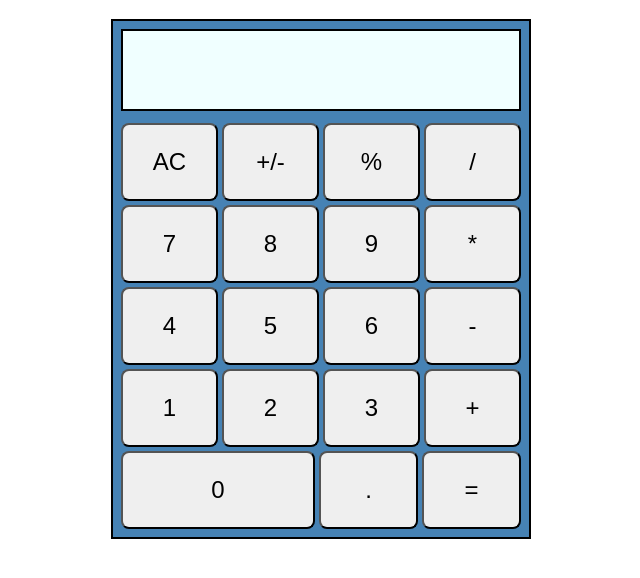
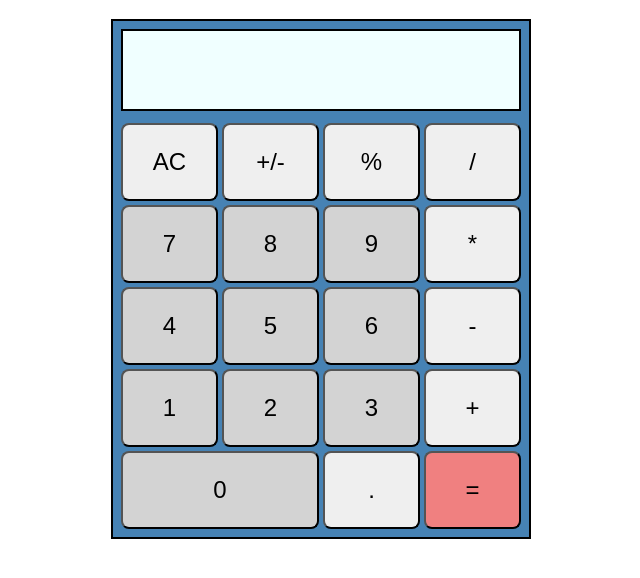
Before and after one commit to cjriley20/calculator, a plain HTML site: page index.html in a window 1280 px wide. Shown: the part 98-676 px from the top of the page, without its empty margins (319-959 px from the left). Drawn offline with Linux system fonts and the light colour scheme.

Commit message:
Align buttons and change color.

```diff
--- a/index.html
+++ b/index.html
@@ -23,30 +23,34 @@
         </div>
 
         <div class="row">
-            <button>7</button>
-            <button>8</button>
-            <button>9</button>
+            <button class="digit">7</button>
+            <button class="digit">8</button>
+            <button class="digit">9</button>
             <button>*</button>
         </div>
 
         <div class="row">
-            <button>4</button>
-            <button>5</button>
-            <button>6</button>
+            <button class="digit">4</button>
+            <button class="digit">5</button>
+            <button class="digit">6</button>
             <button>-</button>
         </div>
 
         <div class="row">
-            <button>1</button>
-            <button>2</button>
-            <button>3</button>
+            <button class="digit">1</button>
+            <button class="digit">2</button>
+            <button class="digit">3</button>
             <button>+</button>
         </div>
 
         <div class="row">
-            <button class="zero">0</button>
-            <button>.</button>
-            <button>=</button>
+            <div class="row">
+                <button class="digit">0</button>
+            </div>
+            <div class="row">
+                <button>.</button>
+                <button class="equal">=</button>
+            </div>
         </div>
     </div>
 </body>
--- a/styles.css
+++ b/styles.css
@@ -41,6 +41,10 @@ button {
     border-radius: 8px;
 }
 
-.zero {
-    flex: 2;
+.digit {
+    background-color: lightgray;
 }
+
+.equal {
+    background-color: lightcoral;
+}
```
